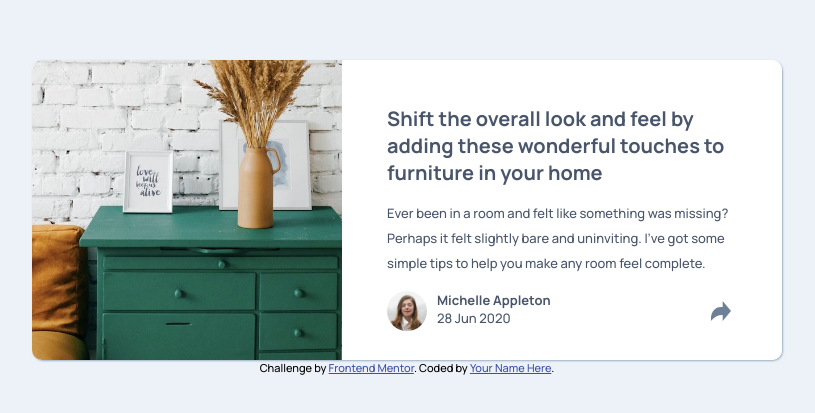
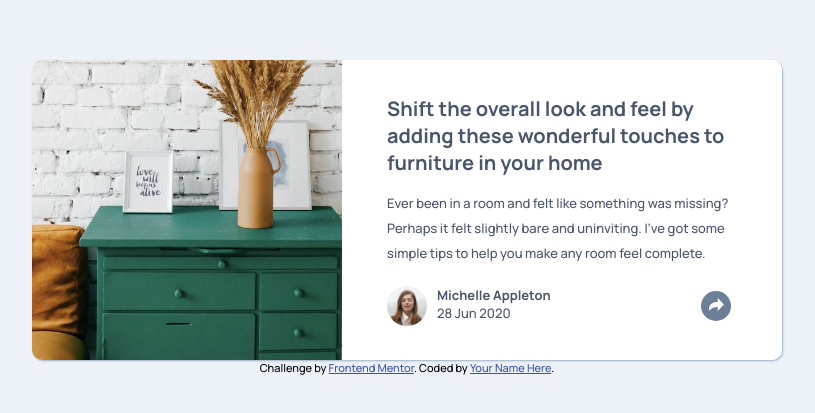
Before and after one commit to sarasixti/frontend_challenge_3, a plain HTML site: page index.html in a window 1280 px wide. Shown: the part 171-584 px from the top of the page, without its empty margins (233-1048 px from the left). Drawn offline with Linux system fonts and the light colour scheme.

Commit message:
adding share button

```diff
--- a/css_style/desktop_style.css
+++ b/css_style/desktop_style.css
@@ -40,6 +40,7 @@ body {
     font-size: var(--article-font-size);
     border-radius: inherit;
     padding: 45px;
+    padding-top: 35px;
     color: var(--text-color);
 }
 
@@ -58,7 +59,7 @@ body {
     flex-direction: row;
     align-content: center;
     justify-content: left;
-    padding: 15px;
+    padding: 20px;
     padding-left: 0px;
     width: 100%;
 }
@@ -78,8 +79,18 @@ body {
 }
 
 #share-icon {
-    margin-left: 160px;
-    margin-top: 10px;
-    width: 20px;
-    height: 20px;
+    margin-left: 8px;
+    margin-top: 7px;
+    width: 15px;
+    height: 13px;
+    filter: brightness(0) invert(1);
 }
+
+#share-button {
+    margin-left: 150px;
+    margin-top: 5px;
+    width: 30px;
+    height: 30px;
+    background-color: var(--share-button-background-color);
+    border-radius: 50%;
+}
--- a/index.html
+++ b/index.html
@@ -34,7 +34,8 @@
     <img class="author-img" src="images/avatar-michelle.jpg">
   <div class="author-info"><div class="author-name">Michelle Appleton</div>
   28 Jun 2020</div>
-  <img id="share-icon" src="images/icon-share.svg">
+  <div id="share-button">
+  <img id="share-icon" src="images/icon-share.svg"></div>
 </div>
 
 </div>
```
